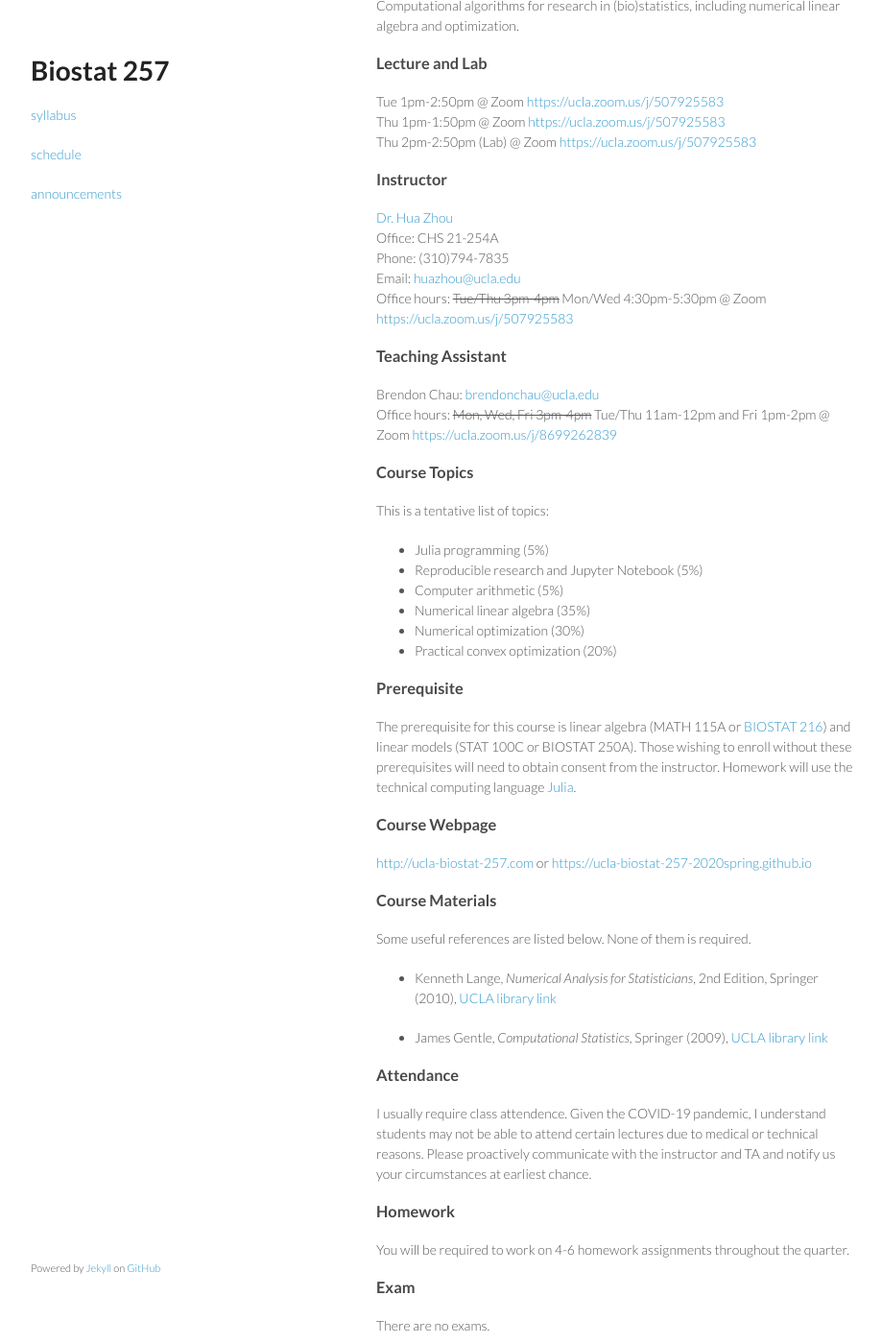
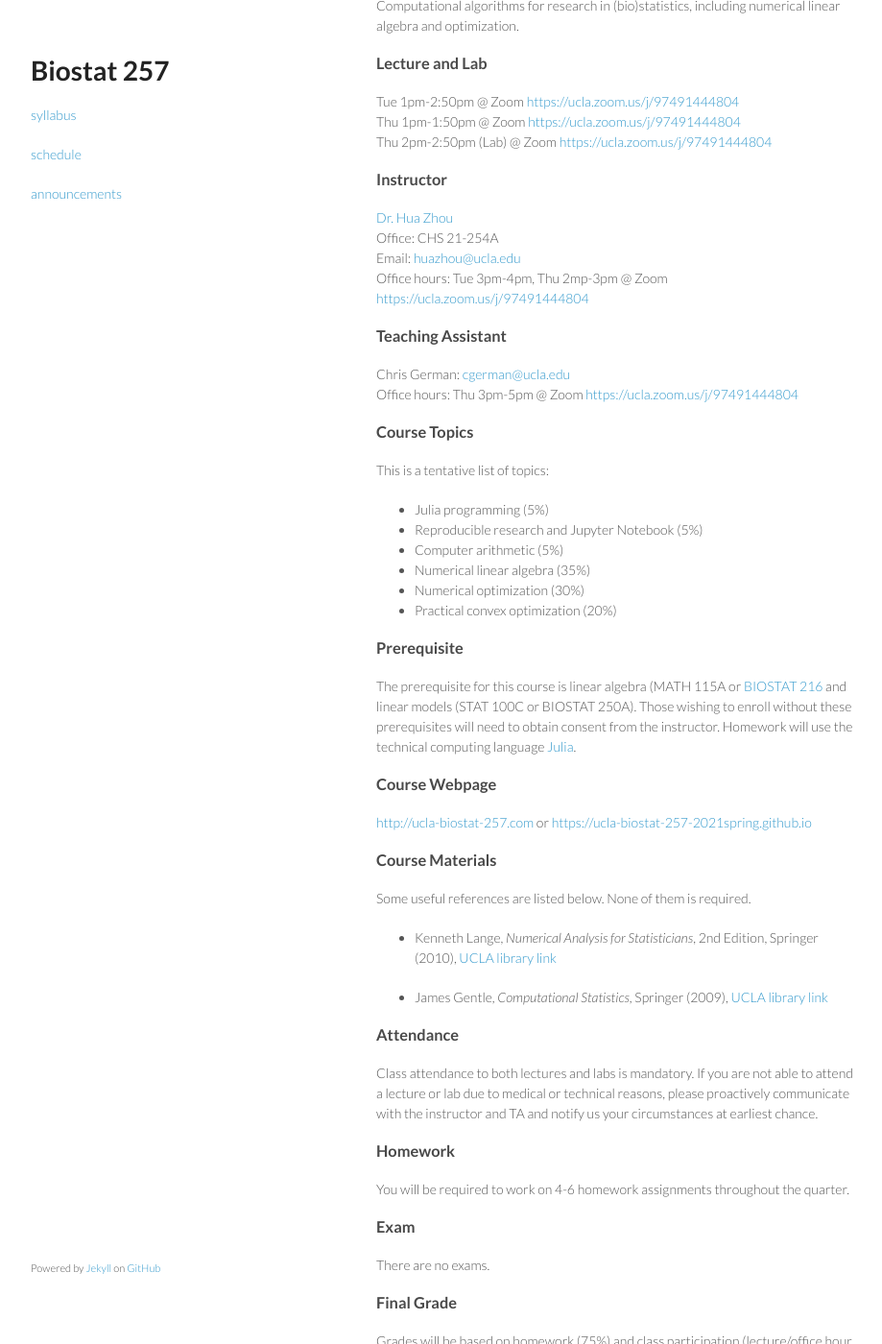
Before and after one commit to ucla-biostat-257-2021spring/ucla-biostat-257-2021spring.github.io, a Jekyll site: the page built from syllabus/syllabus.md, in a window 1280 px wide and 1400 px high, scrolled down 226 px. Shown: the whole window at 96% size, without its empty margins (178-1097 px from the left). Built offline with Jekyll 4.4.1, drawn with Linux system fonts in a browser that asks for light colours; some of the changed text lies outside the part shown.

Commit message:
update syllabus

```diff
--- a/syllabus/syllabus.md
+++ b/syllabus/syllabus.md
@@ -13,22 +13,21 @@ Computational algorithms for research in (bio)statistics, including numerical li
 
 ### Lecture and Lab
 
-Tue 1pm-2:50pm @ Zoom <https://ucla.zoom.us/j/507925583>
-Thu 1pm-1:50pm @ Zoom <https://ucla.zoom.us/j/507925583>
-Thu 2pm-2:50pm (Lab) @ Zoom <https://ucla.zoom.us/j/507925583>
+Tue 1pm-2:50pm @ Zoom <https://ucla.zoom.us/j/97491444804>
+Thu 1pm-1:50pm @ Zoom <https://ucla.zoom.us/j/97491444804>
+Thu 2pm-2:50pm (Lab) @ Zoom <https://ucla.zoom.us/j/97491444804>
 
 ### Instructor
 
 [Dr. Hua Zhou](http://hua-zhou.github.io/)
 Office: CHS 21-254A
-Phone: (310)794-7835
 Email: <huazhou@ucla.edu>
-Office hours: ~~Tue/Thu 3pm-4pm~~ Mon/Wed 4:30pm-5:30pm @ Zoom <https://ucla.zoom.us/j/507925583>
+Office hours: Tue 3pm-4pm, Thu 2mp-3pm @ Zoom <https://ucla.zoom.us/j/97491444804>
 
 ### Teaching Assistant
 
-Brendon Chau: <brendonchau@ucla.edu>
-Office hours: ~~Mon, Wed, Fri 3pm-4pm~~ Tue/Thu 11am-12pm and Fri 1pm-2pm @ Zoom <https://ucla.zoom.us/j/8699262839>
+Chris German: <cgerman@ucla.edu>
+Office hours: Thu 3pm-5pm @ Zoom <https://ucla.zoom.us/j/97491444804>
 
 ### Course Topics
 
@@ -43,11 +42,11 @@ This is a tentative list of topics:
 
 ### Prerequisite
 
-The prerequisite for this course is linear algebra (MATH 115A or [BIOSTAT 216](https://ucla-biostat216-2019fall.github.io/schedule.html)) and linear models (STAT 100C or BIOSTAT 250A). Those wishing to enroll without these prerequisites will need to obtain consent from the instructor.  Homework will use the technical computing language [Julia](http://julialang.org).
+The prerequisite for this course is linear algebra (MATH 115A or [BIOSTAT 216](https://ucla-biostat216-2019fall.github.io/schedule.html) and linear models (STAT 100C or BIOSTAT 250A). Those wishing to enroll without these prerequisites will need to obtain consent from the instructor.  Homework will use the technical computing language [Julia](http://julialang.org).
 
 ### Course Webpage
 
-<http://ucla-biostat-257.com> or <https://ucla-biostat-257-2020spring.github.io>
+<http://ucla-biostat-257.com> or <https://ucla-biostat-257-2021spring.github.io>
 
 ### Course Materials
 
@@ -59,7 +58,7 @@ Some useful references are listed below. None of them is required.
 
 ### Attendance
 
-I usually require class attendence. Given the COVID-19 pandemic, I understand students may not be able to attend certain lectures due to medical or technical reasons. Please proactively communicate with the instructor and TA and notify us your circumstances at earliest chance.
+Class attendance to both lectures and labs is mandatory. If you are not able to attend a lecture or lab due to medical or technical reasons, please proactively communicate with the instructor and TA and notify us your circumstances at earliest chance.
 
 ### Homework
 
@@ -71,7 +70,7 @@ There are no exams.
 
 ### Final Grade
 
-Grades will be based on homework (75%) and class participation (lecture/office hour attendence and questions) (25%).
+Grades will be based on homework (75%) and class participation (lecture/office hour attendance and questions) (25%).
 
 ### UCLA ADA Policy
 
```
Also changed, not shown: other parts of syllabus/syllabus.md (+1 -1 lines).
